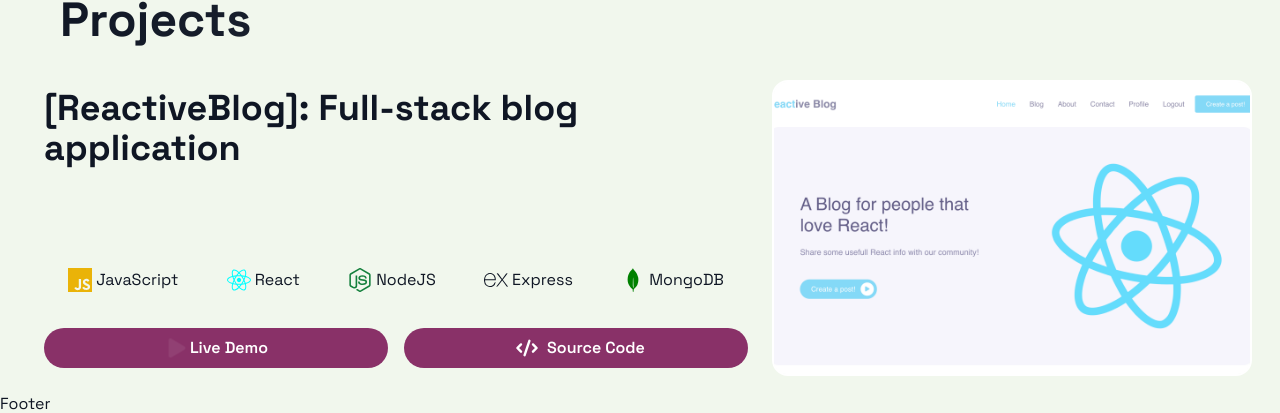
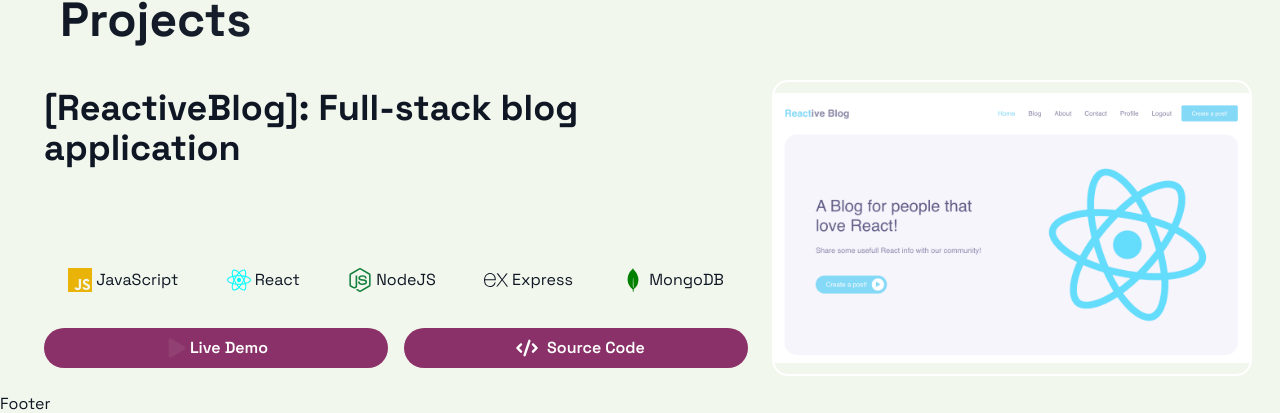
Before and after one commit to tsvetislavt99/portfolio-next, a Next.js app: page / in a window 1280 px wide. Shown: the part 484-897 px from the top of the page. Built offline with nearby package versions, Linux system fonts and the light colour scheme.

Commit message:
FE: Image fit update

```diff
--- a/src/components/ProjectCard/ProjectCard.tsx
+++ b/src/components/ProjectCard/ProjectCard.tsx
@@ -56,7 +56,7 @@ export default function ProjectCard({
             src={imgUrl}
             alt="thumbnail"
             layout="fill"
-            objectFit="cover"
+            objectFit="contain"
             className="rounded-xl"
           />
         </div>
```
